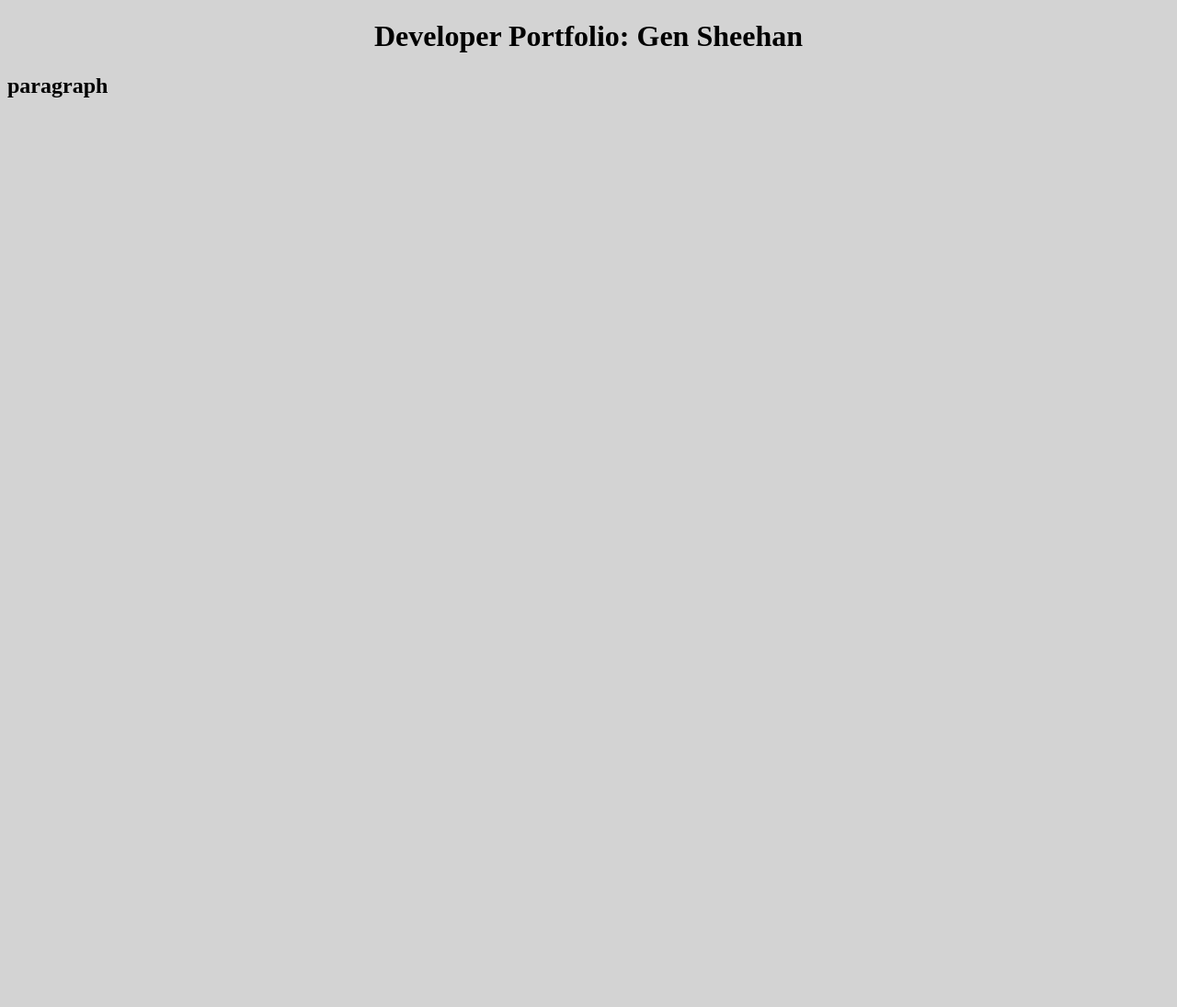
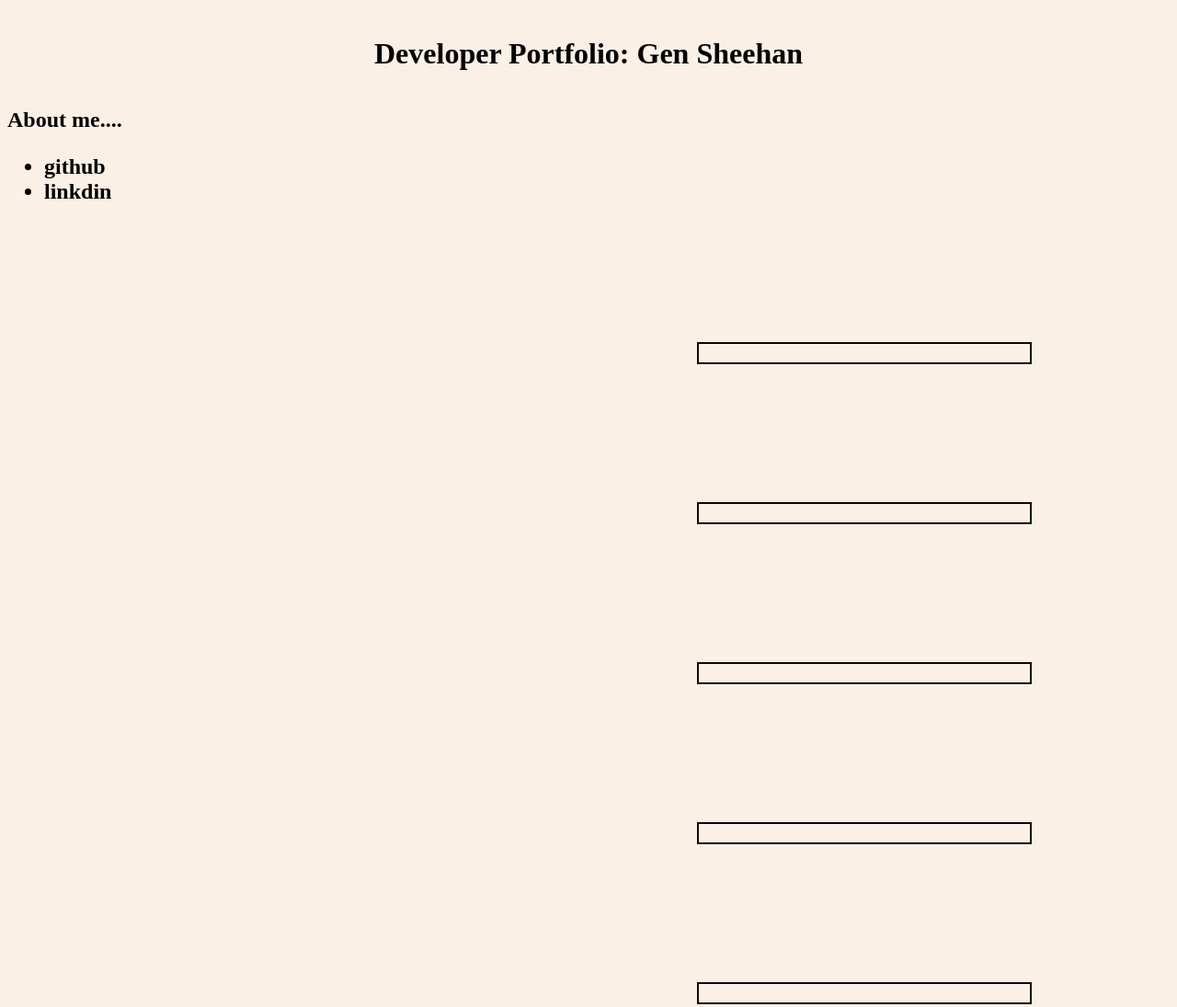
Before and after one commit to gen732/gen732.github.io, a plain HTML site: page index.html in a window 1280 px wide. Shown: the top 1095 px of the page at 92% size. Before the commit the page ends 800 px from the top, so only its background shows below. Drawn offline with Linux system fonts and the light colour scheme.

Commit message:
added flex-container

```diff
--- a/index.html
+++ b/index.html
@@ -1,16 +1,30 @@
 <!DOCTYPE html>
 <html lang="en">
-<head>
+  <head>
+    <meta charset="UTF-8" />
+    <meta http-equiv="X-UA-Compatible" content="IE=edge" />
+    <meta name="viewport" content="width=device-width, initial-scale=1.0" />
 
-    <meta charset="UTF-8">
-    <meta http-equiv="X-UA-Compatible" content="IE=edge">
-    <meta name="viewport" content="width=device-width, initial-scale=1.0">
+    <title>Developer Portfolio: gen sheehan</title>
+    <link rel="stylesheet" href="style.css" />
+  </head>
+  <body>
+    <h1>Developer Portfolio: Gen Sheehan</h1>
+    <h2> About me....
+        <ul>
+          <li>github</li>
+          <li>linkdin</li>
+        </ul></h2><div class="flex-container">
+      <div class="flex-items">
 
-    <title>Document</title>
-    <link rel="stylesheet" href="style.css">
-</head>
-<body >
-    <h1>Developer Portfolio: Gen Sheehan</h1>
-    <h2>paragraph </h2>
-</body>
+      </div>
+      <div class="flex-items"></div>
+      <div class="flex-items"></div>
+      <div class="flex-items"></div>
+      <div class="flex-items"></div>
+      <div class="flex-items"></div>
+    </div>
+
+
+  </body>
 </html>
--- a/style.css
+++ b/style.css
@@ -1,10 +1,29 @@
 body {
-    background-color:lightgrey
+    background-color: linen;
 }
 h1 {
+    margin-top: 40px;
     text-align: center;
     font-family: pirata one;
 }
 h2 {
+    margin-top: 40px;
+    text-align: left;
+    font-family: pirata one
+
+}
+.flex-container{
+    justify-content: flex-end;
     font-family: pirata one;
+    font-size: 16pt;
+    outline: black;
+    margin-top: 100px;
+    flex-direction: column;
 }
+.flex-items {
+    text-align: center;
+    border: 1px solid; padding: 10px;
+    border: 2px solid rgb(8, 8, 8);
+    margin: 150px 150px 150px 750px;
+
+}
```
